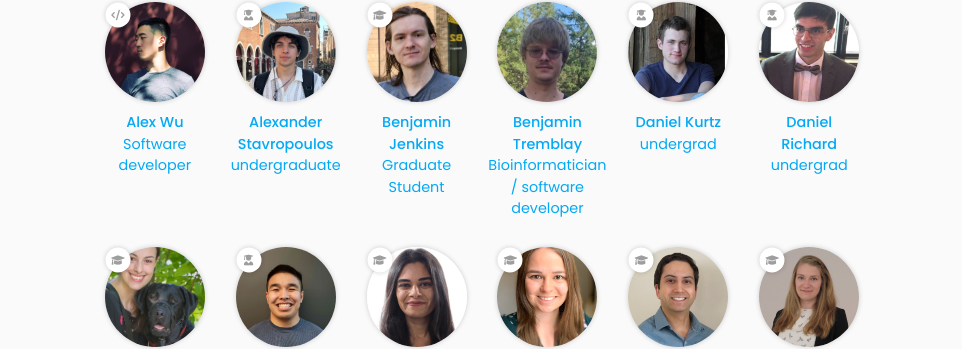
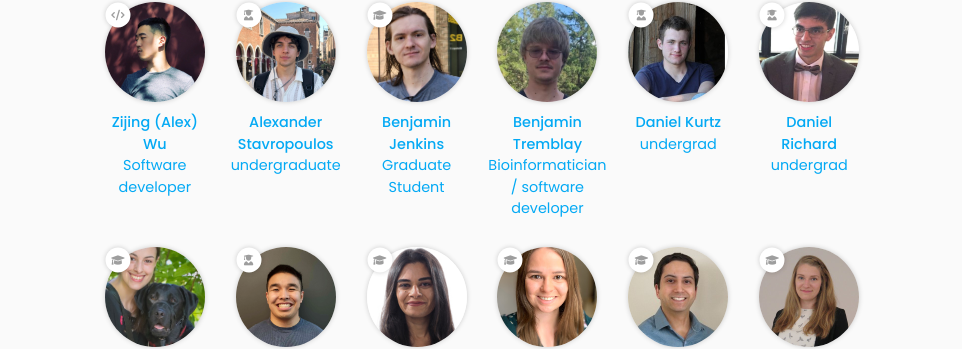
Before and after one commit to doxeylab/doxeylab-website, a Jekyll site: the page built from team/index.md, in a window 1280 px wide and 900 px high, scrolled down 1125 px. Shown: the part 148-497 px from the top of the window, without its empty margins (158-1120 px from the left). Built offline with Jekyll 4.4.1, drawn with Linux system fonts in a browser that asks for light colours.

Commit message:
Update alex-wu.md

```diff
--- a/_members/alex-wu.md
+++ b/_members/alex-wu.md
@@ -1,9 +1,11 @@
 ---
-name: Alex Wu
+name: Zijing (Alex) Wu
 image: images/team/alex-wu.jpg
 description: Software developer
 role: developer
 group: alumni
 aliases:
   - Alex Wu
+  - Zijing Wu
+  - Z Wu
 ---
```
